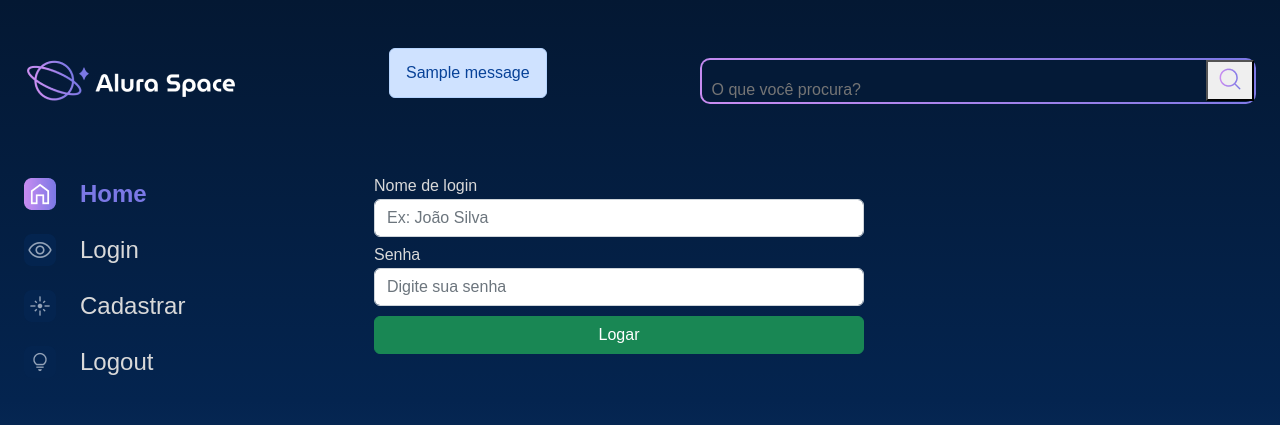
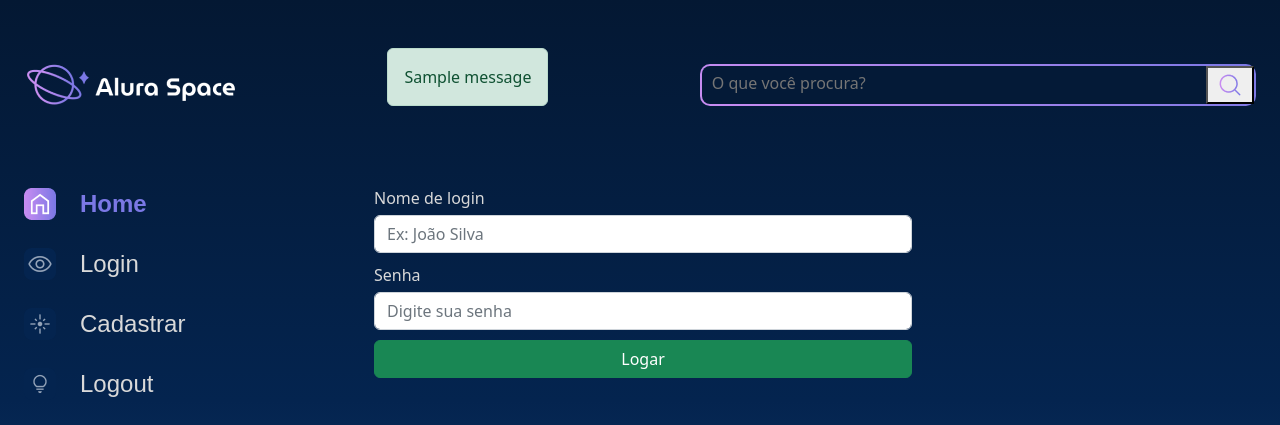
Before and after one commit to CaioQC/Alura, a Django app: page /login in a window 1280 px wide. Shown: the top 425 px of the page. Run offline with Django 5.2, Linux system fonts and the light colour scheme; tables that the repository leaves empty hold one stand-in row (values such as "Sample post"); one stand-in notice (Sample message) is shown.

Commit message:
Melhorando as mensagens de alerta!

```diff
--- a/galeria/admin.py
+++ b/galeria/admin.py
@@ -5,7 +5,7 @@ class ListandoFotografias(admin.ModelAdmin):
     list_display = ("id", "nome", "legenda", "publicada")
     list_display_links = ("id", "nome")
     search_fields = ("nome",)
-    list_filter = ("categoria",)
+    list_filter = ("categoria", "usuarios",)
     list_editable = ("publicada",)
     list_per_page = 10
 
--- a/galeria/models.py
+++ b/galeria/models.py
@@ -1,5 +1,6 @@
 from django.db import models
 from datetime import datetime
+from django.contrib.auth.models import User
 
 class Fotografia(models.Model):
 
@@ -14,6 +15,7 @@ class Fotografia(models.Model):
     foto = models.ImageField(upload_to = "fotos/%Y/%m/%d/", blank = True)
     publicada = models.BooleanField(default = False)
     data_fotografia = models.DateTimeField(default = datetime.now, blank = False)
+    usuarios = models.ForeignKey(to = User, on_delete = models.SET_NULL, null = True, blank = False, related_name = "user")
 
     def __str__(self):
         return f"Fotografia [nome = {self.nome}]"
--- a/setup/static/styles/style.css
+++ b/setup/static/styles/style.css
@@ -1,9 +1,3 @@
-/* http://meyerweb.com/eric/tools/css/reset/
-   v2.0 | 20110126
-   License: none (public domain)
-*/
-
-
 html, body, div, span, applet, object, iframe,
 h1, h2, h3, h4, h5, h6, p, blockquote, pre,
 a, abbr, acronym, address, big, cite, code,
@@ -382,3 +376,27 @@ table {
     border: 2px solid #7B78E5;
     cursor: pointer;
 }
+
+.alert {
+    --bs-alert-bg: transparent;
+    --bs-alert-padding-x: 1rem;
+    --bs-alert-padding-y: 1rem;
+    --bs-alert-margin-bottom: 1rem;
+    --bs-alert-color: inherit;
+    --bs-alert-border-color: transparent;
+    --bs-alert-border: 1px solid var(--bs-alert-border-color);
+    --bs-alert-border-radius: 0.375rem;
+    position: relative;
+    padding: var(--bs-alert-padding-y) var(--bs-alert-padding-x);
+    margin-bottom: var(--bs-alert-margin-bottom);
+    color: var(--bs-alert-color);
+    background-color: var(--bs-alert-bg);
+    border: var(--bs-alert-border);
+    border-radius: var(--bs-alert-border-radius);
+}
+
+.alert-primary {
+    --bs-alert-color: #084298;
+    --bs-alert-bg: #cfe2ff;
+    --bs-alert-border-color: #b6d4fe;
+}
--- a/templates/galeria/base.html
+++ b/templates/galeria/base.html
@@ -10,9 +10,9 @@
     <title>Alura Space</title>
     <link rel="preconnect" href="https://fonts.googleapis.com">
     <link rel="preconnect" href="https://fonts.gstatic.com" crossorigin>
+    <link href="https://fonts.googleapis.com/css2?family=Poppins:wght@400;500;600&display=swap" rel="stylesheet">
     <link href="https://cdn.jsdelivr.net/npm/bootstrap@5.2.2/dist/css/bootstrap.min.css" rel="stylesheet" integrity="sha384-Zenh87qX5JnK2Jl0vWa8Ck2rdkQ2Bzep5IDxbcnCeuOxjzrPF/et3URy9Bv1WTRi" crossorigin="anonymous">
-    <link href="https://fonts.googleapis.com/css2?family=Poppins:wght@400;500;600&display=swap" rel="stylesheet">
-    <link rel="stylesheet" href="{%static '/styles/style.css' %}">
+    <link rel="stylesheet" href="{% static '/styles/style.css' %}">
 </head>
 
 <body>
--- /dev/null
+++ b/templates/galeria/partials/_alertas.html
@@ -0,0 +1,7 @@
+{% if messages %}
+    {% for message in messages %}
+        <div class = "alert alert-{{ message.tags }}" role = "alert">
+            {{message}}
+        </div>
+    {% endfor %}
+{% endif %}
--- a/templates/usuarios/login.html
+++ b/templates/usuarios/login.html
@@ -12,19 +12,15 @@
     <link rel="preconnect" href="https://fonts.gstatic.com" crossorigin>
     <link href="https://fonts.googleapis.com/css2?family=Poppins:wght@400;500;600&display=swap" rel="stylesheet">
     <!-- CSS only -->
+    <link rel="stylesheet" href="{% static '/styles/style.css' %}">
     <link href="https://cdn.jsdelivr.net/npm/bootstrap@5.2.2/dist/css/bootstrap.min.css" rel="stylesheet" integrity="sha384-Zenh87qX5JnK2Jl0vWa8Ck2rdkQ2Bzep5IDxbcnCeuOxjzrPF/et3URy9Bv1WTRi" crossorigin="anonymous">
-    <link rel="stylesheet" href="{% static '/styles/style.css' %}">
 </head>
 
 <body>
     <div class="pagina-inicial">
         <header class="cabecalho">
             <img src="{% static '/assets/logo/Logo(2).png' %}" alt="Logo da Alura Space" />
-            {% for message in messages %}
-            <div class="alert alert-primary">
-                <p id = "messages">{{message}}</p>
-            </div>
-            {% endfor %}
+            {% include "galeria/partials/_alertas.html" %}
             <div class="cabecalho__busca">
                 <div class="busca__fundo">
                     <form action="{% url 'buscar' %}">
--- a/usuarios/forms.py
+++ b/usuarios/forms.py
@@ -13,3 +13,23 @@ class CadastroForms(forms.Form):
     senha_1 = forms.CharField(label = "Senha", required = True, max_length = 50, widget = forms.PasswordInput(attrs = {"class": "form-control", "placeholder": "Digite sua senha",}))
 
     senha_2 = forms.CharField(label = "Senha", required = True, max_length = 50, widget = forms.PasswordInput(attrs = {"class": "form-control", "placeholder": "Digite sua senha novamente",}))
+
+    def clean_nome_cadastro(self):
+        nome = self.cleaned_data.get("nome_cadastro")
+
+        if nome:
+            nome = nome.strip()
+            if " " in nome:
+                raise forms.ValidationError("Espaços não são permitidos nesse campo.")
+            else:
+                return nome
+
+    def clean_senha_2(self):
+        senha_1 = self.cleaned_data.get("senha_1")
+        senha_2 = self.cleaned_data.get("senha_2")
+
+        if senha_1 and senha_2:
+            if senha_1 != senha_2:
+                raise forms.ValidationError("As senhas não são iguais.")
+            else:
+                return senha_2
--- a/usuarios/views.py
+++ b/usuarios/views.py
@@ -1,8 +1,7 @@
 from django.shortcuts import render, redirect
 from usuarios.forms import LoginForms, CadastroForms
 from django.contrib.auth.models import User
-from django.contrib import auth
-from django.contrib import messages
+from django.contrib import auth, messages
 
 def login(request):
     form = LoginForms()
@@ -34,9 +33,6 @@ def cadastro(request):
         form = CadastroForms(request.POST)
 
         if form.is_valid():
-            if form["senha_1"].value() != form["senha_2"].value():
-                messages.error(request, "As senhas não são iguais!")
-                return redirect("cadastro")
 
             nome = form["nome_cadastro"].value()
             email = form["email"].value()
```
Also changed, not shown: galeria/views.py (+10 -1 lines), setup/settings.py (+8 -0 lines), static/styles/style.css (+24 -6 lines), templates/usuarios/cadastro.html (+6 -5 lines), galeria/migrations/0006_fotografia_usuarios.py (added), usuarios/admin.py (line endings or trailing spaces).
